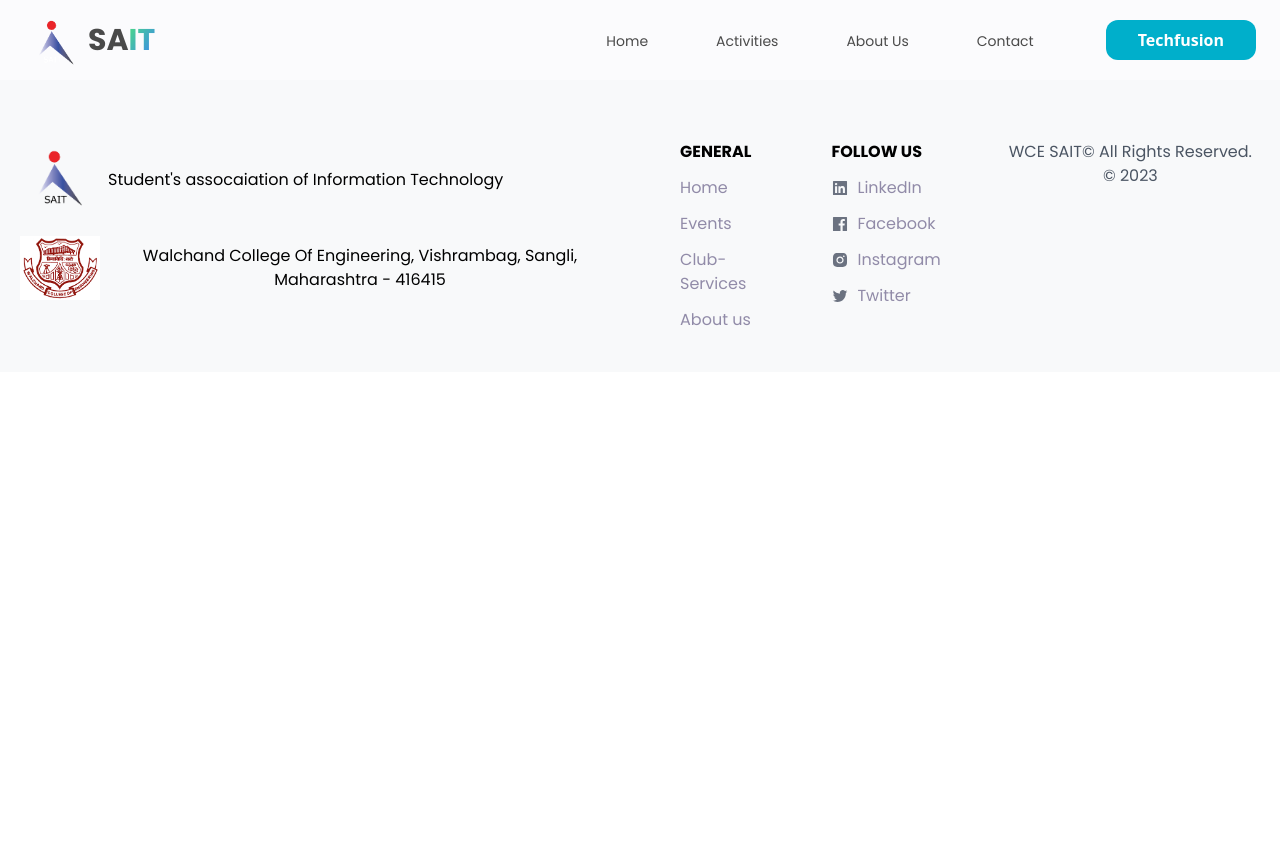
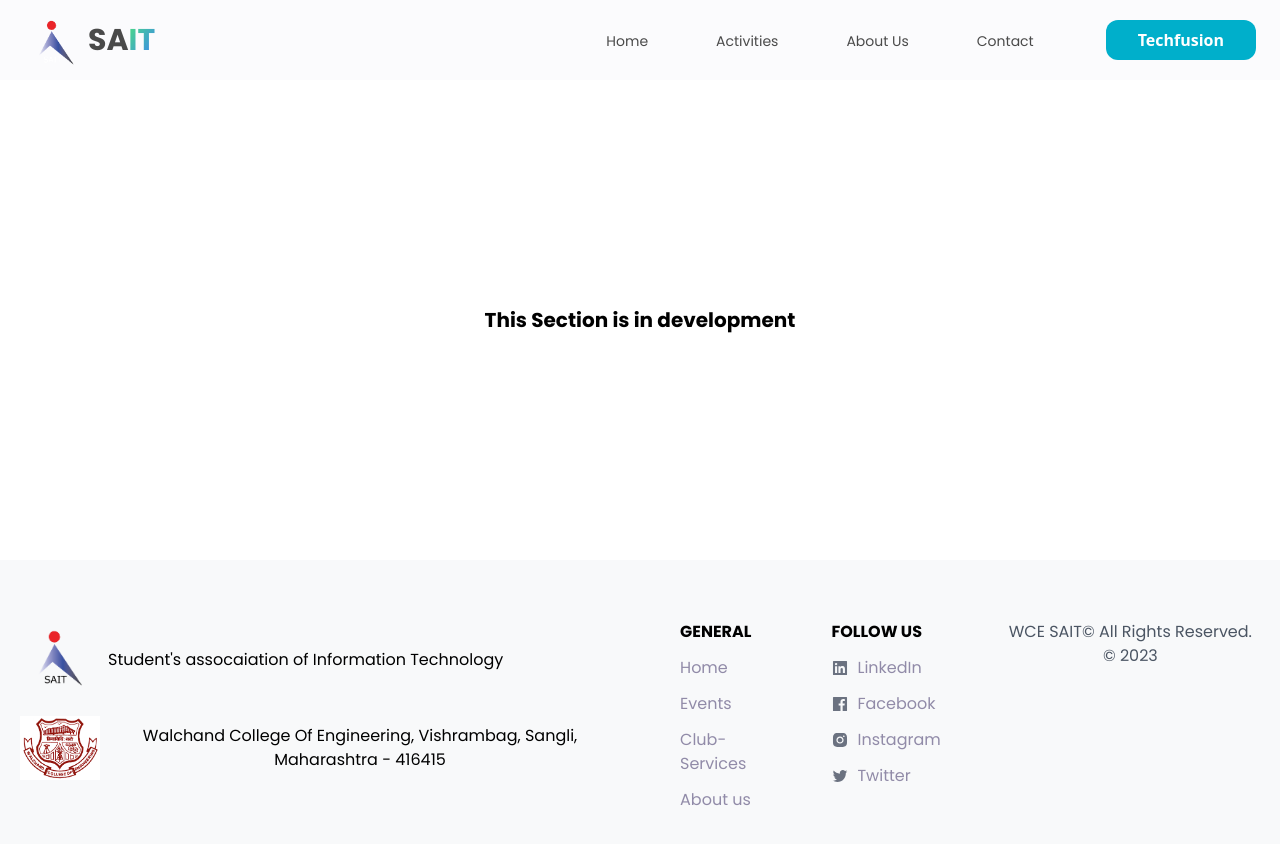
Before and after one commit to Swapnil-Kulkarni-2001/sait_front, a React (Vite) app: page /otheractivities in a window 1280 px wide. Shown: the top 844 px of the page. Before the commit the page ends 800 px from the top, so only its background shows below. Built offline with nearby package versions, Linux system fonts and the light colour scheme.

Commit message:
message "in development" added

```diff
--- a/src/components/Otheractivities.jsx
+++ b/src/components/Otheractivities.jsx
@@ -3,8 +3,10 @@ import React from "react";
 
 const Otheractivities = () => {
     return (
-        <div className="flex flex-col">
-
+        <div className="flex flex-col h-[30rem]">
+            <div className="flex justify-center items-center h-full">
+                <h1 className="text-xl font-poppins font-bold">This Section is in development</h1>
+            </div>
         </div>
     );
 }
```
